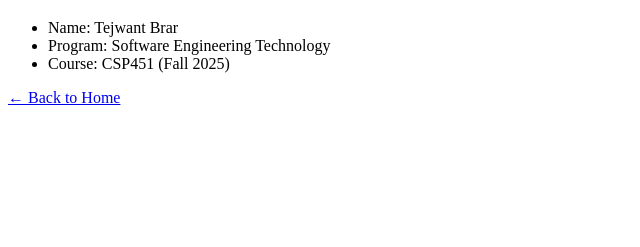
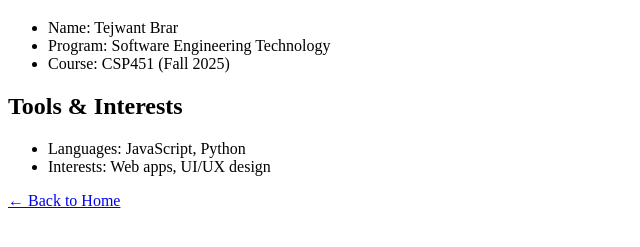
Before and after one commit to tsbrar6/CSP451-CheckPoint1-tsbrar6, a plain HTML site: page about.html in a window 1280 px wide. Shown: the part 61-308 px from the top of the page, without its empty margins (0-640 px from the left). Drawn offline with Linux system fonts and the light colour scheme.

Commit message:
docs: expand about page details with tools and interests

```diff
--- a/about.html
+++ b/about.html
@@ -12,6 +12,11 @@
     <li>Program: Software Engineering Technology</li>
     <li>Course: CSP451 (Fall 2025)</li>
   </ul>
+  <h2>Tools & Interests</h2>
+<ul>
+  <li>Languages: JavaScript, Python</li>
+  <li>Interests: Web apps, UI/UX design</li>
+</ul>
   <p><a href="index.html">← Back to Home</a></p>
 </body>
 </html>
```
